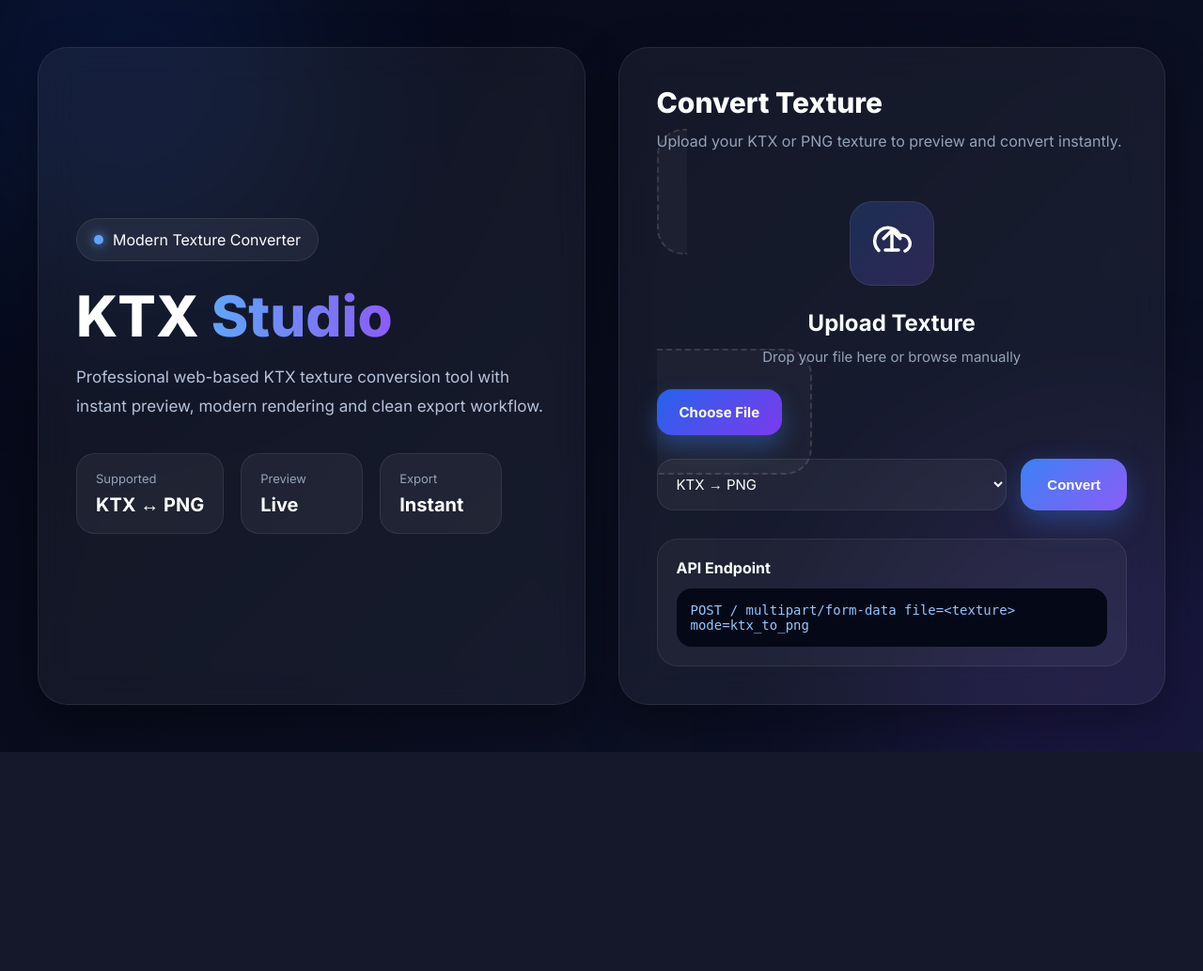
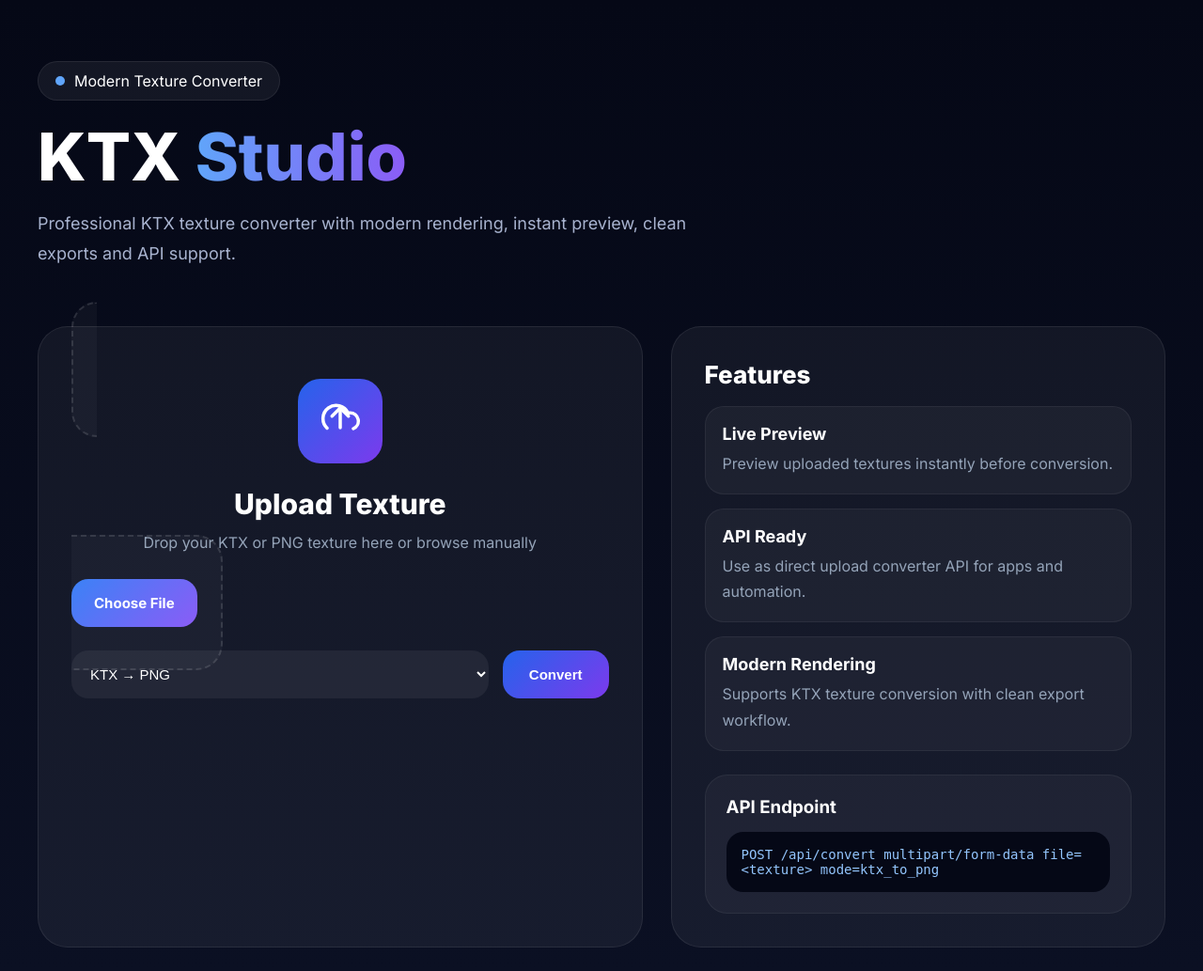
Before and after one commit to MACBRUH-OFC/KtxTest, a Flask app: page / in a window 1280 px wide. Shown: the whole page at 94% size. Before the commit the page ends 800 px from the top, so only its background shows below. Run offline with Flask 3, Linux system fonts and the light colour scheme.

Commit message:
Update index.html

```diff
--- a/templates/index.html
+++ b/templates/index.html
@@ -11,17 +11,6 @@ content="width=device-width, initial-scale=1.0"
 >
 
 <title>KTX Studio</title>
-
-<link
-rel="preconnect"
-href="https://fonts.googleapis.com"
->
-
-<link
-rel="preconnect"
-href="https://fonts.gstatic.com"
-crossorigin
->
 
 <link
 href="https://fonts.googleapis.com/css2?family=Inter:wght@400;500;600;700;800&display=swap"
@@ -42,97 +31,30 @@ font-family:'Inter',sans-serif;
 
 background:
 linear-gradient(
-135deg,
+180deg,
 #050816,
-#0d1328
+#0b1023
 );
+
+color:white;
 
 min-height:100vh;
 
-display:flex;
-
-justify-content:center;
-
-align-items:center;
-
-padding:30px;
-
-overflow-x:hidden;
-
-color:white;
-}
-
-.glow{
-
-position:fixed;
-
-width:450px;
-height:450px;
-
-border-radius:50%;
-
-filter:blur(120px);
-
-opacity:0.15;
-
-z-index:0;
-}
-
-.g1{
-background:#2563eb;
-top:-150px;
-left:-100px;
-}
-
-.g2{
-background:#7c3aed;
-bottom:-150px;
-right:-100px;
+padding:25px;
 }
 
 .container{
-
-position:relative;
-
-z-index:2;
 
 width:100%;
 
 max-width:1200px;
 
-display:grid;
-
-grid-template-columns:
-1fr 1fr;
-
-gap:35px;
+margin:auto;
 }
 
-.card{
+.hero{
 
-background:
-rgba(255,255,255,0.05);
-
-border:
-1px solid rgba(255,255,255,0.08);
-
-backdrop-filter:blur(20px);
-
-border-radius:32px;
-
-padding:40px;
-
-box-shadow:
-0 20px 50px rgba(0,0,0,0.35);
-}
-
-.left{
-
-display:flex;
-
-flex-direction:column;
-
-justify-content:center;
+padding:40px 0 60px;
 }
 
 .badge{
@@ -143,7 +65,7 @@ align-items:center;
 
 gap:10px;
 
-padding:12px 18px;
+padding:10px 18px;
 
 border-radius:999px;
 
@@ -153,9 +75,7 @@ rgba(255,255,255,0.06);
 border:
 1px solid rgba(255,255,255,0.08);
 
-width:max-content;
-
-margin-bottom:28px;
+margin-bottom:25px;
 }
 
 .dot{
@@ -163,17 +83,14 @@ margin-bottom:28px;
 width:10px;
 height:10px;
 
-border-radius:50%;
-
 background:#60a5fa;
 
-box-shadow:
-0 0 12px #60a5fa;
+border-radius:50%;
 }
 
 h1{
 
-font-size:60px;
+font-size:70px;
 
 line-height:1;
 
@@ -198,29 +115,26 @@ linear-gradient(
 
 .desc{
 
-font-size:17px;
+font-size:18px;
 
 line-height:1.8;
 
-color:#b6c2d9;
+color:#a8b3cf;
 
-max-width:520px;
-
-margin-bottom:35px;
+max-width:700px;
 }
 
-.stats{
+.grid{
 
-display:flex;
+display:grid;
 
-gap:18px;
+grid-template-columns:
+1.1fr 0.9fr;
 
-flex-wrap:wrap;
+gap:30px;
 }
 
-.stat{
-
-padding:18px 20px;
+.card{
 
 background:
 rgba(255,255,255,0.05);
@@ -228,28 +142,64 @@ rgba(255,255,255,0.05);
 border:
 1px solid rgba(255,255,255,0.08);
 
-border-radius:20px;
+border-radius:32px;
 
-min-width:130px;
+padding:35px;
 }
 
-.stat-title{
+.upload-area{
 
-font-size:13px;
+border:
+2px dashed rgba(255,255,255,0.12);
 
-color:#94a3b8;
+border-radius:28px;
 
-margin-bottom:8px;
+padding:60px 25px;
+
+text-align:center;
+
+transition:0.25s ease;
+
+cursor:pointer;
+
+background:
+rgba(255,255,255,0.03);
 }
 
-.stat-value{
+.upload-area:hover{
 
-font-size:20px;
+border-color:#60a5fa;
 
-font-weight:700;
+background:
+rgba(96,165,250,0.05);
 }
 
-.right-title{
+.icon{
+
+width:90px;
+height:90px;
+
+margin:auto;
+
+margin-bottom:25px;
+
+border-radius:24px;
+
+display:flex;
+
+align-items:center;
+
+justify-content:center;
+
+background:
+linear-gradient(
+135deg,
+#2563eb,
+#7c3aed
+);
+}
+
+.title{
 
 font-size:30px;
 
@@ -258,93 +208,16 @@ font-weight:800;
 margin-bottom:10px;
 }
 
-.right-sub{
+.sub{
 
 color:#94a3b8;
 
-margin-bottom:30px;
-
 line-height:1.7;
-}
-
-.upload-box{
-
-position:relative;
-
-border:
-2px dashed rgba(255,255,255,0.12);
-
-background:
-rgba(255,255,255,0.03);
-
-border-radius:28px;
-
-padding:55px 30px;
-
-text-align:center;
-
-transition:0.25s ease;
-
-cursor:pointer;
-
-overflow:hidden;
-}
-
-.upload-box:hover{
-
-border-color:#60a5fa;
-
-background:
-rgba(96,165,250,0.06);
-}
-
-.upload-icon{
-
-width:90px;
-height:90px;
-
-margin:auto;
-
-margin-bottom:25px;
-
-display:flex;
-
-align-items:center;
-
-justify-content:center;
-
-border-radius:24px;
-
-background:
-linear-gradient(
-135deg,
-rgba(59,130,246,0.2),
-rgba(139,92,246,0.2)
-);
-
-border:
-1px solid rgba(255,255,255,0.08);
-}
-
-.upload-title{
-
-font-size:24px;
-
-font-weight:700;
-
-margin-bottom:12px;
-}
-
-.upload-sub{
-
-color:#94a3b8;
-
-font-size:15px;
 
 margin-bottom:25px;
 }
 
-.browse{
+.btn{
 
 display:inline-flex;
 
@@ -352,23 +225,26 @@ align-items:center;
 
 justify-content:center;
 
-padding:15px 24px;
+padding:16px 24px;
 
-border-radius:16px;
+border-radius:18px;
 
 background:
 linear-gradient(
 135deg,
-#2563eb,
-#7c3aed
+#3b82f6,
+#8b5cf6
 );
 
 font-weight:700;
 
 font-size:15px;
 
-box-shadow:
-0 12px 25px rgba(59,130,246,0.35);
+color:white;
+
+cursor:pointer;
+
+border:none;
 }
 
 input[type=file]{
@@ -377,11 +253,11 @@ display:none;
 
 .controls{
 
-margin-top:25px;
-
 display:flex;
 
 gap:15px;
+
+margin-top:25px;
 }
 
 select{
@@ -390,21 +266,18 @@ flex:1;
 
 padding:16px;
 
-background:
-rgba(255,255,255,0.05);
-
-border:
-1px solid rgba(255,255,255,0.08);
-
 border-radius:18px;
 
+border:none;
+
 outline:none;
+
+background:
+rgba(255,255,255,0.06);
 
 color:white;
 
 font-size:15px;
-
-font-family:'Inter',sans-serif;
 }
 
 button{
@@ -415,76 +288,25 @@ border:none;
 
 border-radius:18px;
 
+font-weight:700;
+
+font-size:15px;
+
+cursor:pointer;
+
 background:
 linear-gradient(
 135deg,
-#3b82f6,
-#8b5cf6
+#2563eb,
+#7c3aed
 );
 
 color:white;
-
-font-size:15px;
-
-font-weight:700;
-
-cursor:pointer;
-
-transition:0.25s ease;
-
-box-shadow:
-0 12px 30px rgba(59,130,246,0.35);
-}
-
-button:hover{
-
-transform:translateY(-2px);
-}
-
-.api{
-
-margin-top:30px;
-
-padding:20px;
-
-border-radius:22px;
-
-background:
-rgba(255,255,255,0.04);
-
-border:
-1px solid rgba(255,255,255,0.08);
-}
-
-.api-title{
-
-font-size:16px;
-
-font-weight:700;
-
-margin-bottom:12px;
-}
-
-.code{
-
-background:#050816;
-
-padding:15px;
-
-border-radius:16px;
-
-overflow:auto;
-
-font-size:14px;
-
-color:#93c5fd;
-
-font-family:monospace;
 }
 
 .preview{
 
-margin-top:30px;
+margin-top:25px;
 
 display:none;
 }
@@ -493,55 +315,104 @@ display:none;
 
 width:100%;
 
-border-radius:22px;
+border-radius:24px;
 
 border:
 1px solid rgba(255,255,255,0.08);
-
-box-shadow:
-0 15px 35px rgba(0,0,0,0.35);
 }
 
-.download{
+.side-title{
 
-margin-top:20px;
+font-size:26px;
 
-display:flex;
+font-weight:800;
 
-justify-content:center;
+margin-bottom:18px;
 }
 
-.download a{
+.feature{
 
-padding:15px 22px;
+padding:18px;
 
-border-radius:16px;
-
-text-decoration:none;
-
-font-weight:700;
+border-radius:20px;
 
 background:
-rgba(255,255,255,0.05);
+rgba(255,255,255,0.04);
 
 border:
-1px solid rgba(255,255,255,0.08);
+1px solid rgba(255,255,255,0.06);
 
-color:white;
+margin-bottom:15px;
 }
 
-@media(max-width:980px){
+.feature h3{
 
-.container{
+font-size:18px;
+
+margin-bottom:8px;
+}
+
+.feature p{
+
+color:#94a3b8;
+
+line-height:1.7;
+}
+
+.api{
+
+margin-top:25px;
+
+padding:22px;
+
+border-radius:24px;
+
+background:
+rgba(255,255,255,0.04);
+
+border:
+1px solid rgba(255,255,255,0.06);
+}
+
+.code{
+
+margin-top:15px;
+
+padding:16px;
+
+border-radius:18px;
+
+background:#050816;
+
+font-family:monospace;
+
+font-size:14px;
+
+overflow:auto;
+
+color:#93c5fd;
+}
+
+@media(max-width:950px){
+
+h1{
+font-size:48px;
+}
+
+.grid{
 grid-template-columns:1fr;
 }
 
-h1{
-font-size:46px;
+.card{
+padding:25px;
 }
 
-.card{
-padding:30px;
+.upload-area{
+padding:45px 20px;
+}
+
+.controls{
+flex-direction:column;
 }
 }
 
@@ -551,12 +422,9 @@ padding:30px;
 
 <body>
 
-<div class="glow g1"></div>
-<div class="glow g2"></div>
-
 <div class="container">
 
-<div class="card left">
+<div class="hero">
 
 <div class="badge">
 
@@ -579,66 +447,17 @@ Studio
 
 <p class="desc">
 
-Professional web-based KTX texture
-conversion tool with instant preview,
-modern rendering and clean export workflow.
+Professional KTX texture converter
+with modern rendering, instant preview,
+clean exports and API support.
 
 </p>
 
-<div class="stats">
-
-<div class="stat">
-
-<div class="stat-title">
-Supported
 </div>
 
-<div class="stat-value">
-KTX ↔ PNG
-</div>
-
-</div>
-
-<div class="stat">
-
-<div class="stat-title">
-Preview
-</div>
-
-<div class="stat-value">
-Live
-</div>
-
-</div>
-
-<div class="stat">
-
-<div class="stat-title">
-Export
-</div>
-
-<div class="stat-value">
-Instant
-</div>
-
-</div>
-
-</div>
-
-</div>
+<div class="grid">
 
 <div class="card">
-
-<div class="right-title">
-Convert Texture
-</div>
-
-<div class="right-sub">
-
-Upload your KTX or PNG texture
-to preview and convert instantly.
-
-</div>
 
 <form
 method="POST"
@@ -646,11 +465,11 @@ enctype="multipart/form-data"
 >
 
 <label
-class="upload-box"
+class="upload-area"
 for="fileInput"
 >
 
-<div class="upload-icon">
+<div class="icon">
 
 <svg
 width="42"
@@ -664,26 +483,23 @@ viewBox="0 0 24 24"
 >
 
 <path d="M12 16V4"></path>
-
 <path d="M7 9l5-5 5 5"></path>
-
 <path d="M20 16.58A5 5 0 0018 7h-1.26A8 8 0 104 16.25"></path>
-
-<path d="M8 16h8"></path>
 
 </svg>
 
 </div>
 
-<div class="upload-title">
+<div class="title">
 Upload Texture
 </div>
 
-<div class="upload-sub">
-Drop your file here or browse manually
+<div class="sub">
+Drop your KTX or PNG texture here
+or browse manually
 </div>
 
-<div class="browse">
+<div class="btn">
 Choose File
 </div>
 
@@ -718,39 +534,81 @@ Convert
 
 </form>
 
-<div class="preview" id="preview">
+<div
+class="preview"
+id="preview"
+>
 
 <img
 id="previewImg"
 src=""
 >
 
-<div class="download">
-
-<a
-id="downloadBtn"
-href="#"
->
-Download Result
-</a>
+</div>
 
 </div>
+
+<div class="card">
+
+<div class="side-title">
+Features
+</div>
+
+<div class="feature">
+
+<h3>
+Live Preview
+</h3>
+
+<p>
+Preview uploaded textures instantly
+before conversion.
+</p>
+
+</div>
+
+<div class="feature">
+
+<h3>
+API Ready
+</h3>
+
+<p>
+Use as direct upload converter API
+for apps and automation.
+</p>
+
+</div>
+
+<div class="feature">
+
+<h3>
+Modern Rendering
+</h3>
+
+<p>
+Supports KTX texture conversion
+with clean export workflow.
+</p>
 
 </div>
 
 <div class="api">
 
-<div class="api-title">
+<h3>
 API Endpoint
-</div>
+</h3>
 
 <div class="code">
 
-POST /
+POST /api/convert
+
 multipart/form-data
 
 file=&lt;texture&gt;
 mode=ktx_to_png
+
+</div>
 
 </div>
 
```
